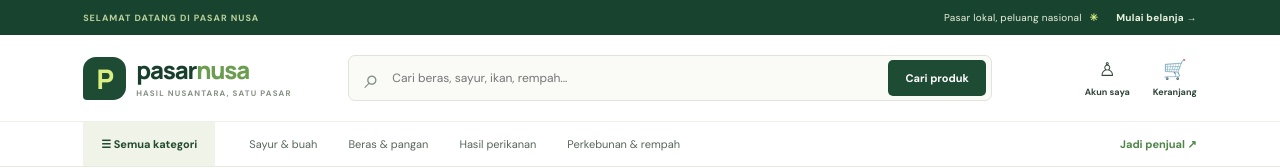
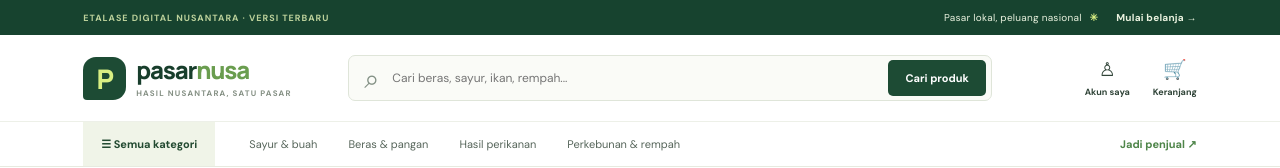
Before and after one commit to akvisomr-eng/Pasar-Nusa, a Next.js app: page / in a window 1280 px wide. Shown: the top 168 px of the page. Built offline with nearby package versions, Linux system fonts and the light colour scheme; no server answers; the database is empty.

Commit message:
fix(storefront): mark and identify the live storefront revision

```diff
--- a/src/app/page.tsx
+++ b/src/app/page.tsx
@@ -16,8 +16,8 @@ const benefits = [
 
 export default function HomePage() {
   return (
-    <main className="storefront">
-      <div className="storefront-promo"><span>SELAMAT DATANG DI PASAR NUSA</span><span>Pasar lokal, peluang nasional <b>✳</b></span><Link href="/katalog">Mulai belanja <span aria-hidden="true">→</span></Link></div>
+    <main className="storefront" data-build="pasar-nusa-storefront-2026-10-11">
+      <div className="storefront-promo"><span>ETALASE DIGITAL NUSANTARA · VERSI TERBARU</span><span>Pasar lokal, peluang nasional <b>✳</b></span><Link href="/katalog">Mulai belanja <span aria-hidden="true">→</span></Link></div>
       <header className="store-header">
         <Link className="store-logo" href="/" aria-label="Pasar Nusa beranda"><span className="store-logo-mark">P</span><span>pasar<span>nusa</span><small>HASIL NUSANTARA, SATU PASAR</small></span></Link>
         <form className="store-search" action={`${process.env.NEXT_PUBLIC_BASE_PATH ?? ""}/katalog`} method="get"><span aria-hidden="true">⌕</span><input id="store-q" name="q" placeholder="Cari beras, sayur, ikan, rempah..." aria-label="Cari produk"/><button type="submit">Cari produk</button></form>
```
